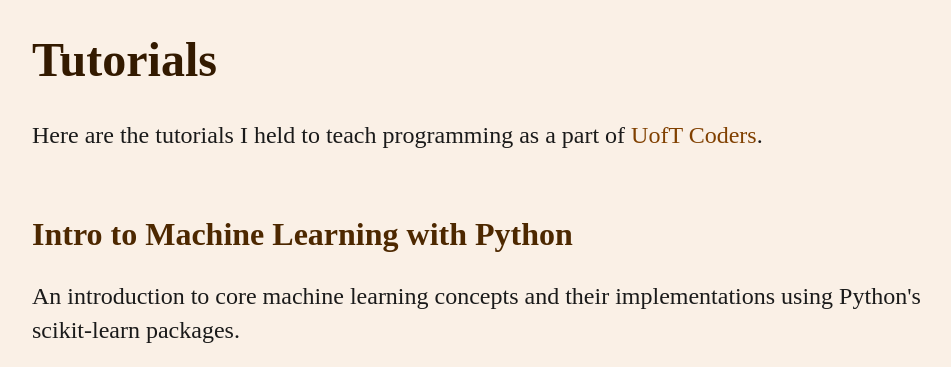
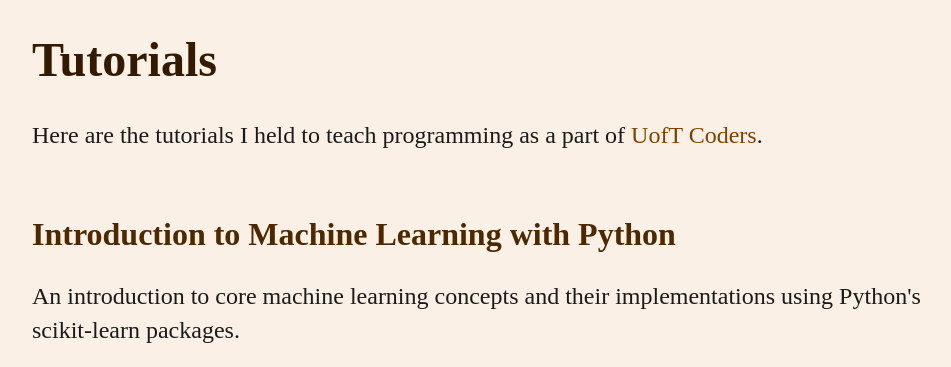
Before and after one commit to nsahin/nsahin.github.io, a Jekyll site: the page built from tutorials/index.html, in a window 1280 px wide and 900 px high, cut to the strip 310-677 px from the top of the window. Shown: the whole strip, without its empty margins (160-1111 px from the left). Built offline with Jekyll 4.4.1, drawn with Linux system fonts in a browser that asks for light colours.

Commit message:
Update index.html

```diff
--- a/tutorials/index.html
+++ b/tutorials/index.html
@@ -7,7 +7,7 @@ title: Nil Sahin
 	<p>Here are the tutorials I held to teach programming as a part of <a href="https://uoftcoders.github.io/studyGroup/">UofT Coders</a>.
 	</p>
 
-	<h2><br>Intro to Machine Learning with Python</h2>
+	<h2><br>Introduction to Machine Learning with Python</h2>
 	<p>An introduction to core machine learning concepts and their implementations using Python's scikit-learn packages.</p>
 	<iframe width="800" height="600" src="https://www.youtube.com/embed/UhwY_4-qHUo">
 	</iframe>
```
